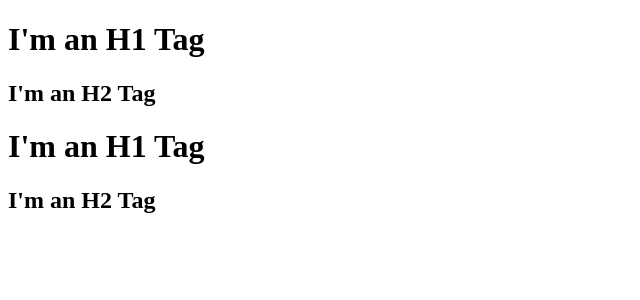
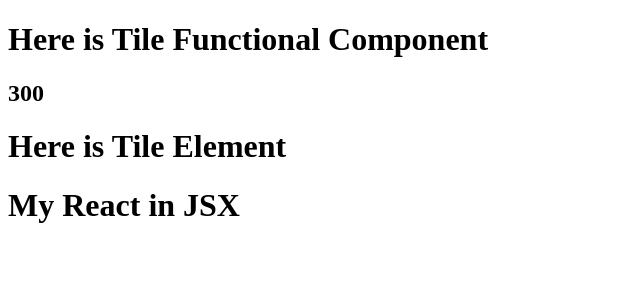
Before and after one commit to rakesh2293/my-react, a React (Vite) app: page / in a window 1280 px wide. Shown: the top 300 px of the page, without its empty margins (0-640 px from the left). Built offline with nearby package versions, Linux system fonts and the light colour scheme.

Commit message:
React Functional Component

```diff
--- a/App.js
+++ b/App.js
@@ -1,15 +1,41 @@
 import React from "react";
 import ReactDOM from "react-dom/client";
 
-const parent =React.createElement("div",
-    {id:"parent"},
-    [
-        React.createElement("div",{id:"child1"},
-            [React.createElement("h1",{},"I'm an H1 Tag"),React.createElement("h2",{},"I'm an H2 Tag")]),
-        React.createElement("div",{id:"child2"},
-            [React.createElement("h1",{},"I'm an H1 Tag"),React.createElement("h2",{},"I'm an H2 Tag")])
-    ]
+// React Element
+// const heading = React.createElement("h1",{id:"heading"},"My React Element");
+
+// JSK React ( Transplied before it reaches the JS engine) => PARCEL - Babel
+
+// JSK => Babel Transplied it to React.createElement => ReactElement-JS Object => HTMLELement(render)
+const jsxHeading =(<h1 id="heading" className="head">My React in JSX </h1>)
+
+// React Component
+// Class Based Components - OLD
+// Functional Components - NEW
+//React Functional Component
+
+const TileComponent = () => {
+    return <h1>Here is Tile Functional Component</h1>
+}
+
+
+const title = (
+    <h1>Here is Tile Element</h1>
 )
-// To Overcome above Complex code we introduce JSX
-const root = ReactDOM.createRoot(document.getElementById("root"))
-root.render(parent)
+
+
+// Below is the Component Composition works
+const HeadingComponent =() => {
+    return (<div id="container">
+        <TileComponent/>
+        <h2>{100+200}</h2>
+        {title}
+        <h1>My React in JSX</h1>
+        </div>)
+}
+
+
+
+const root = ReactDOM.createRoot(document.getElementById("root"));
+
+root.render(<HeadingComponent />)
```
